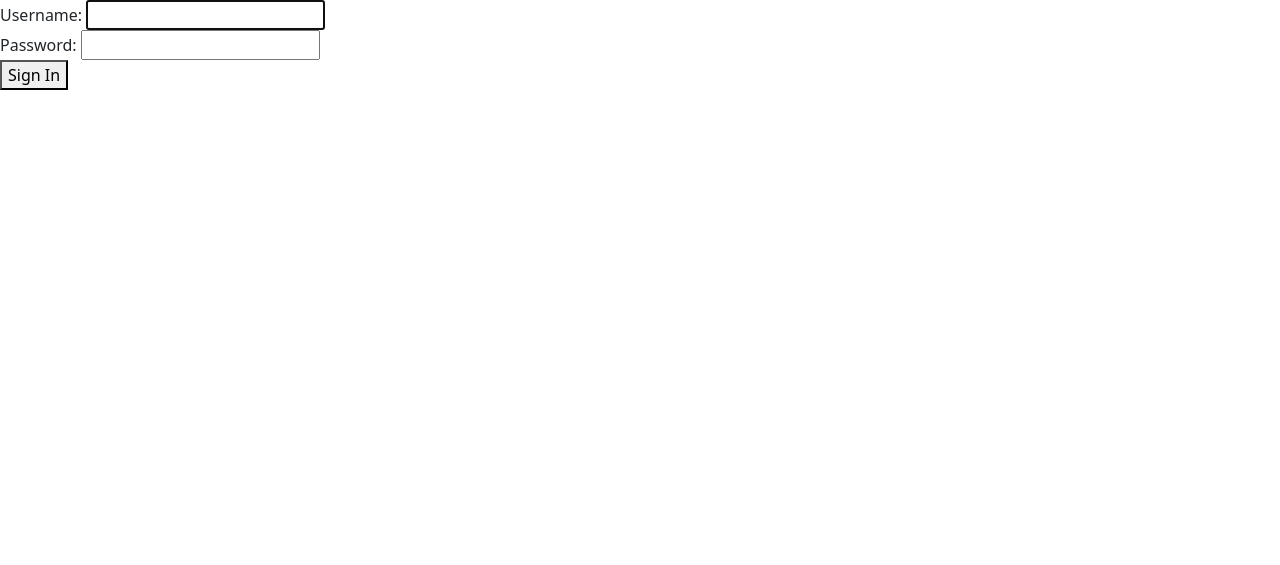
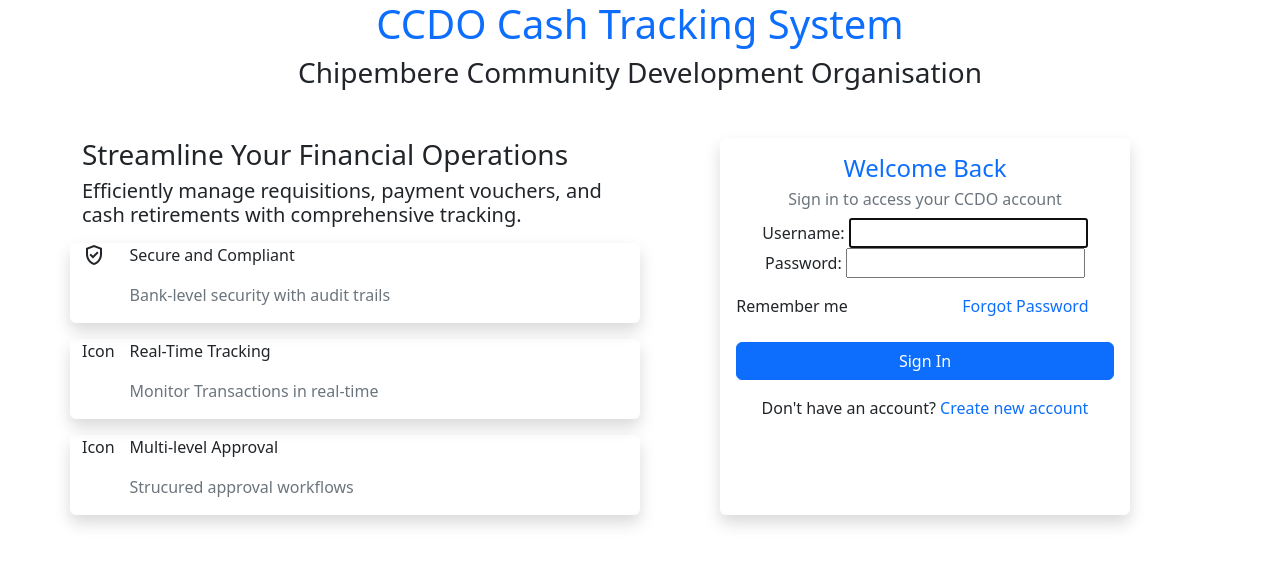
Before and after one commit to FrezerMakina/CashTrackingSystem, a Django app: page /login/ in a window 1280 px wide. Shown: the top 565 px of the page. Run offline with Django 5.2, Linux system fonts and the light colour scheme.

Commit message:
Started styling login page

```diff
--- a/templates/registration/login.html
+++ b/templates/registration/login.html
@@ -4,15 +4,73 @@
     <meta charset="UTF-8">
     <meta name="viewport" content="width=device-width, initial-scale=1.0">
     <title>Cash Tracker</title>
+    <link rel="stylesheet" href="https://fonts.googleapis.com/css2?family=Material+Symbols+Outlined:opsz,wght,FILL,GRAD@48,400,1,0&icon_names=verified_user" />
     <link href="https://cdn.jsdelivr.net/npm/bootstrap@5.3.6/dist/css/bootstrap.min.css" rel="stylesheet" integrity="sha384-4Q6Gf2aSP4eDXB8Miphtr37CMZZQ5oXLH2yaXMJ2w8e2ZtHTl7GptT4jmndRuHDT" crossorigin="anonymous">
 </head>
 <body>
-    <form action="POST">
-        {% csrf_token %}
-        {{form}}
-        <button>Sign In</button>
+    <h1 class="position-static text-primary text-center">CCDO Cash Tracking System</h1>
+    <h3 class="position-static text-dark text-center">Chipembere Community Development Organisation</h3>
 
-    </form>
+    <div class="container mt-5">
+        <div class="row">
+            <div class="col-6">
+                <h3>Streamline Your Financial Operations</h3>
+                <h5>Efficiently manage requisitions, payment vouchers, and cash retirements with comprehensive tracking.</h5>
+                <div class="row shadow rounded mt-3">
+                    <div class="col-1">
+                        <i class="material-symbols-outlined">verified_user</i>
+                    </div>
+                    <div class="col-11">
+                        <p>Secure and Compliant</p>
+                        <p class="text-secondary">Bank-level security with audit trails</p>
+                    </div>
+                </div>
+
+                <div class="row shadow rounded mt-3">
+                    <div class="col-1">
+                        Icon
+                    </div>
+                    <div class="col-11">
+                        <p>Real-Time Tracking</p>
+                        <p class="text-secondary">Monitor Transactions in real-time</p>
+                    </div>
+                </div>
+
+                <div class="row shadow rounded mt-3">
+                    <div class="col-1">
+                        Icon
+                    </div>
+                    <div class="col-11">
+                        <p>Multi-level Approval</p>
+                        <p class="text-secondary">Strucured approval workflows</p>
+                    </div>
+                </div>
+
+            </div>
+            <div class="col-6 text-center">
+                <form class="shadow p-3 mx-auto w-75 h-100 rounded" action="POST">
+                    <h4 class="text-primary">Welcome Back</h3>
+                    <h6 class="text-secondary">Sign in to access your CCDO account</h5>
+                    {% csrf_token %}
+                    {{form}}
+                    <div class="row mt-3">
+                        <div class="col-6">
+                             <p class="fs-8 text-start">Remember me </p>
+                        </div>
+                        <div class="col-6">
+                            <a href="" class="text-end text-decoration-none">Forgot Password</a>
+                        </div>
+                    </div>
+
+
+                    <button type="button" class="btn btn-primary w-100 mt-2">Sign In</button>
+                    <p class="fs-8 mt-3">Don't have an account? <a href="" class="text-decoration-none">Create new account</a></p>
+                </form>
+            </div>
+        </div>
+    </div>
+
+
 
     <script src="https://cdn.jsdelivr.net/npm/bootstrap@5.3.6/dist/js/bootstrap.bundle.min.js" integrity="sha384-j1CDi7MgGQ12Z7Qab0qlWQ/Qqz24Gc6BM0thvEMVjHnfYGF0rmFCozFSxQBxwHKO" crossorigin="anonymous"></script>
 </body>
```
